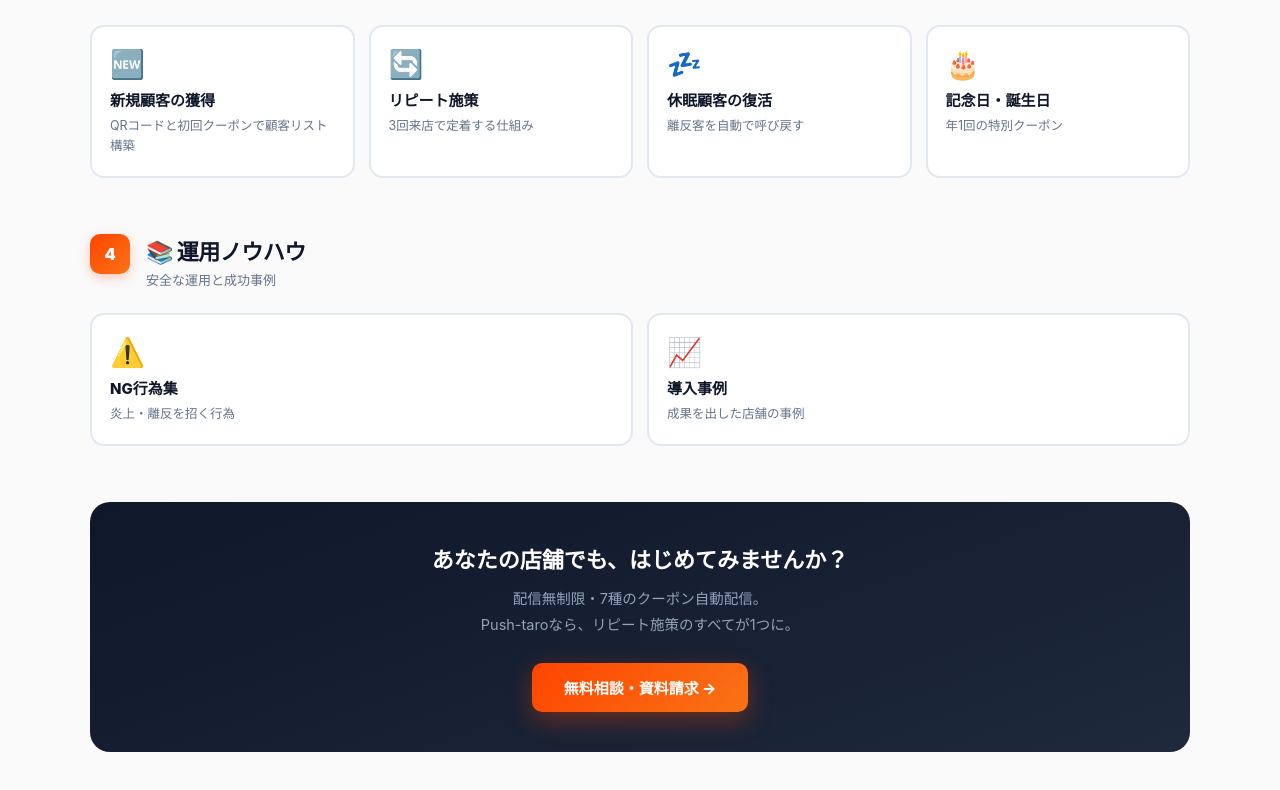
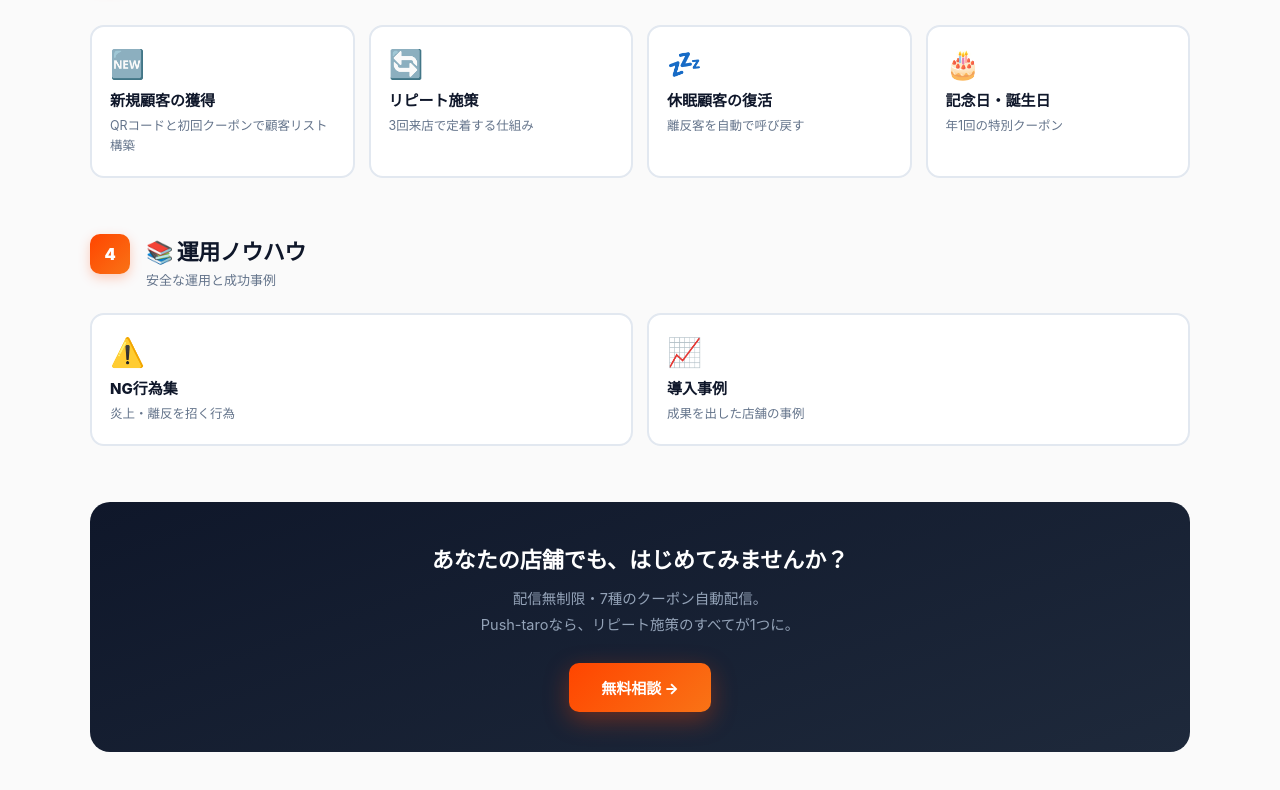
Before and after one commit to thellcishii-lang/push-taro, a Next.js app: page /guide in a window 1280 px wide. Shown: the part 1594-2384 px from the top of the page. Built offline with nearby package versions, Linux system fonts and the light colour scheme; no server answers.

Commit message:
Update call-to-action link text in GuideClient

```diff
--- a/app/guide/GuideClient.tsx
+++ b/app/guide/GuideClient.tsx
@@ -148,7 +148,7 @@ export default function GuideClient() {
         <div className="g-cta">
           <h3>あなたの店舗でも、はじめてみませんか？</h3>
           <p>配信無制限・7種のクーポン自動配信。<br />Push-taroなら、リピート施策のすべてが1つに。</p>
-          <Link href="/contact" className="g-cta-btn">無料相談・資料請求 →</Link>
+          <Link href="/contact" className="g-cta-btn">無料相談 →</Link>
         </div>
       </main>
     </>
```
